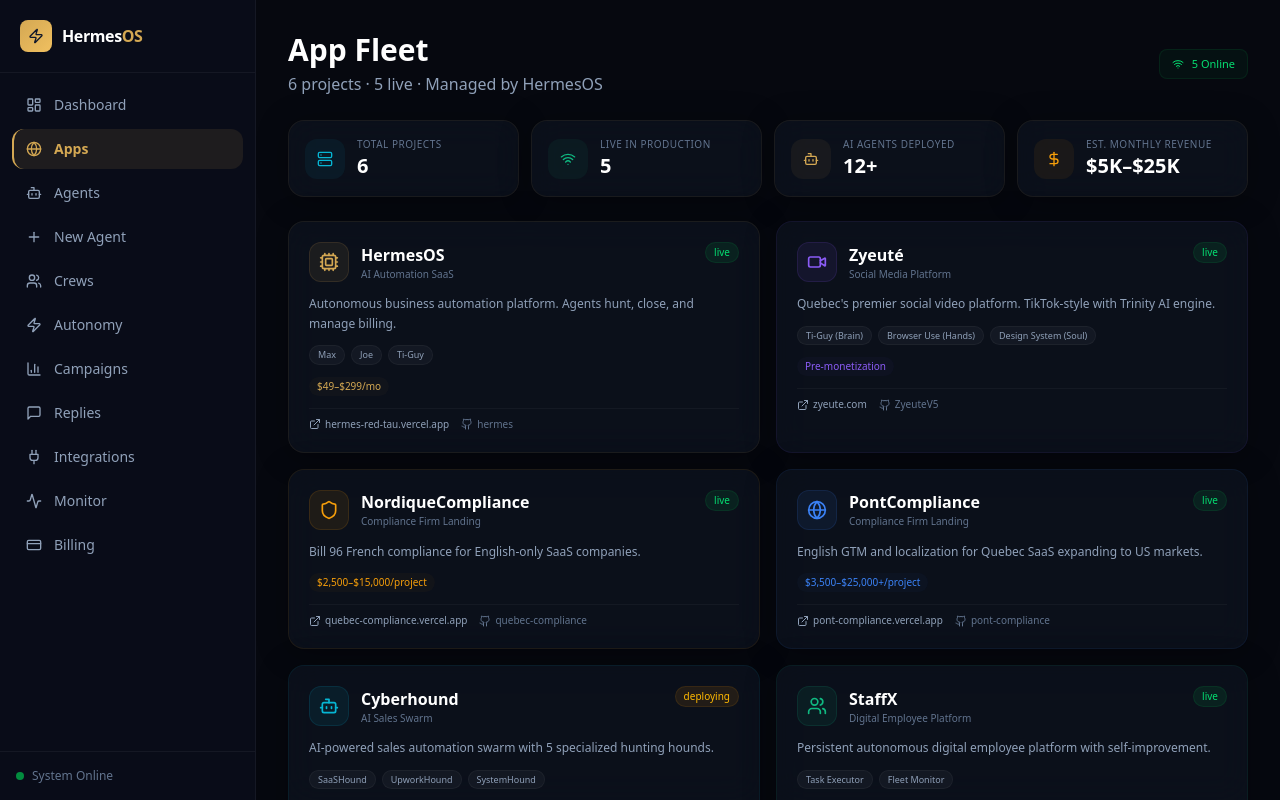
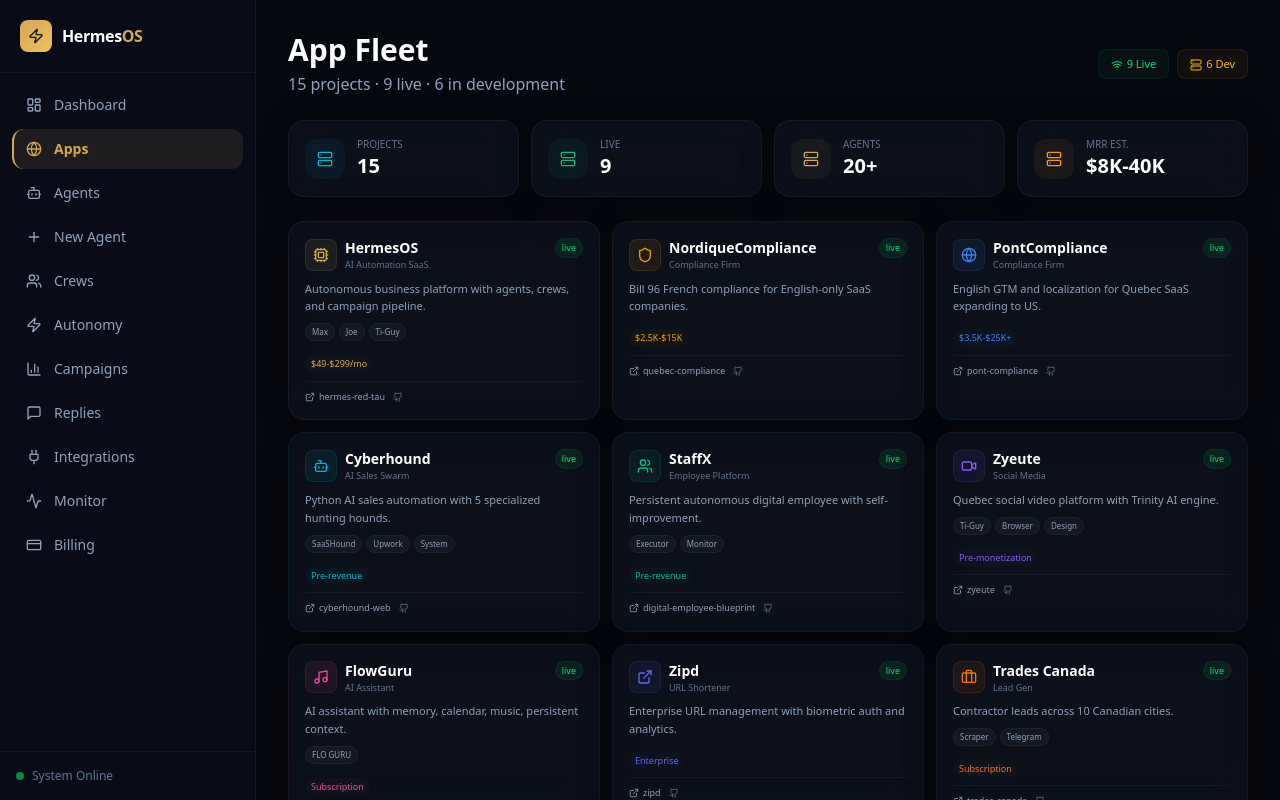
Before and after one commit to brandonlacoste9-tech/hermes, a Next.js app: page /apps in a window 1280 px wide. Built offline with nearby package versions, Linux system fonts and the light colour scheme.

Commit message:
feat: full 15-app fleet dashboard — all projects catalogued

```diff
--- a/src/app/(dashboard)/apps/page.tsx
+++ b/src/app/(dashboard)/apps/page.tsx
@@ -1,172 +1,71 @@
 "use client";
-import { Globe, ExternalLink, Github, Server, Cpu, Shield, TrendingUp, DollarSign, Activity, Wifi, WifiOff, Users, Video, ShoppingCart, Bot, FileText } from "lucide-react";
+import { Globe, ExternalLink, Github, Server, Shield, Video, Bot, Users, Music, Briefcase, Search, FileText, TrendingUp, Truck, DollarSign, Wifi, Cpu } from "lucide-react";
+
+const iconMap: Record<string, any> = { Cpu, Shield, Globe, Bot, Users, Video, Music, ExternalLink, Briefcase, Search, FileText, TrendingUp, Truck, DollarSign };
 
 const APPS = [
-  {
-    name: "HermesOS",
-    url: "hermes-red-tau.vercel.app",
-    repo: "brandonlacoste9-tech/hermes",
-    type: "AI Automation SaaS",
-    status: "live",
-    stack: ["Next.js 16", "DeepSeek", "Supabase", "CrewAI", "Composio"],
-    desc: "Autonomous business automation platform. Agents hunt, close, and manage billing.",
-    agents: ["Max", "Joe", "Ti-Guy"],
-    revenue: "$49–$299/mo",
-    icon: <Cpu className="w-5 h-5" />,
-    color: "#d4a853",
-  },
-  {
-    name: "Zyeuté",
-    url: "zyeute.com",
-    repo: "brandonlacoste9-tech/ZyeuteV5",
-    type: "Social Media Platform",
-    status: "live",
-    stack: ["React 19", "Express", "Supabase", "Redis", "Gemini AI"],
-    desc: "Quebec's premier social video platform. TikTok-style with Trinity AI engine.",
-    agents: ["Ti-Guy (Brain)", "Browser Use (Hands)", "Design System (Soul)"],
-    revenue: "Pre-monetization",
-    icon: <Video className="w-5 h-5" />,
-    color: "#8b5cf6",
-  },
-  {
-    name: "NordiqueCompliance",
-    url: "quebec-compliance.vercel.app",
-    repo: "brandonlacoste9-tech/quebec-compliance",
-    type: "Compliance Firm Landing",
-    status: "live",
-    stack: ["Next.js 16", "Tailwind 4", "Stripe-ready"],
-    desc: "Bill 96 French compliance for English-only SaaS companies.",
-    agents: [],
-    revenue: "$2,500–$15,000/project",
-    icon: <Shield className="w-5 h-5" />,
-    color: "#f59e0b",
-  },
-  {
-    name: "PontCompliance",
-    url: "pont-compliance.vercel.app",
-    repo: "brandonlacoste9-tech/pont-compliance",
-    type: "Compliance Firm Landing",
-    status: "live",
-    stack: ["Next.js 16", "Tailwind 4"],
-    desc: "English GTM and localization for Quebec SaaS expanding to US markets.",
-    agents: [],
-    revenue: "$3,500–$25,000+/project",
-    icon: <Globe className="w-5 h-5" />,
-    color: "#3b82f6",
-  },
-  {
-    name: "Cyberhound",
-    url: "cyberhound-web.vercel.app",
-    repo: "brandonlacoste9-tech/Cyberhound",
-    type: "AI Sales Swarm",
-    status: "deploying",
-    stack: ["Next.js", "Python", "Supabase", "Firecrawl"],
-    desc: "AI-powered sales automation swarm with 5 specialized hunting hounds.",
-    agents: ["SaaSHound", "UpworkHound", "SystemHound"],
-    revenue: "Pre-revenue",
-    icon: <Bot className="w-5 h-5" />,
-    color: "#06b6d4",
-  },
-  {
-    name: "StaffX",
-    url: "digital-employee-blueprint.vercel.app",
-    repo: "brandonlacoste9-tech/digital-employee-blueprint",
-    type: "Digital Employee Platform",
-    status: "live",
-    stack: ["Next.js", "DeepSeek", "Hermes", "Express"],
-    desc: "Persistent autonomous digital employee platform with self-improvement.",
-    agents: ["Task Executor", "Fleet Monitor"],
-    revenue: "Pre-revenue",
-    icon: <Users className="w-5 h-5" />,
-    color: "#10b981",
-  },
+  { name: "HermesOS", url: "hermes-red-tau.vercel.app", repo: "brandonlacoste9-tech/hermes", type: "AI Automation SaaS", status: "live", desc: "Autonomous business platform with agents, crews, and campaign pipeline.", agents: ["Max","Joe","Ti-Guy"], revenue: "$49-$299/mo", icon: "Cpu", color: "#d4a853" },
+  { name: "NordiqueCompliance", url: "quebec-compliance.vercel.app", repo: "brandonlacoste9-tech/quebec-compliance", type: "Compliance Firm", status: "live", desc: "Bill 96 French compliance for English-only SaaS companies.", agents: [], revenue: "$2.5K-$15K", icon: "Shield", color: "#f59e0b" },
+  { name: "PontCompliance", url: "pont-compliance.vercel.app", repo: "brandonlacoste9-tech/pont-compliance", type: "Compliance Firm", status: "live", desc: "English GTM and localization for Quebec SaaS expanding to US.", agents: [], revenue: "$3.5K-$25K+", icon: "Globe", color: "#3b82f6" },
+  { name: "Cyberhound", url: "cyberhound-web.vercel.app", repo: "brandonlacoste9-tech/Cyberhound", type: "AI Sales Swarm", status: "live", desc: "Python AI sales automation with 5 specialized hunting hounds.", agents: ["SaaSHound","Upwork","System"], revenue: "Pre-revenue", icon: "Bot", color: "#06b6d4" },
+  { name: "StaffX", url: "digital-employee-blueprint.vercel.app", repo: "brandonlacoste9-tech/digital-employee-blueprint", type: "Employee Platform", status: "live", desc: "Persistent autonomous digital employee with self-improvement.", agents: ["Executor","Monitor"], revenue: "Pre-revenue", icon: "Users", color: "#10b981" },
+  { name: "Zyeute", url: "zyeute.com", repo: "brandonlacoste9-tech/ZyeuteV5", type: "Social Media", status: "live", desc: "Quebec social video platform with Trinity AI engine.", agents: ["Ti-Guy","Browser","Design"], revenue: "Pre-monetization", icon: "Video", color: "#8b5cf6" },
+  { name: "FlowGuru", url: "flow-guru-web.vercel.app", repo: "brandonlacoste9-tech/flow-guru-web", type: "AI Assistant", status: "live", desc: "AI assistant with memory, calendar, music, persistent context.", agents: ["FLO GURU"], revenue: "Subscription", icon: "Music", color: "#ec4899" },
+  { name: "Zipd", url: "zipd.vercel.app", repo: "brandonlacoste9-tech/v0-linksnip-dashboard", type: "URL Shortener", status: "live", desc: "Enterprise URL management with biometric auth and analytics.", agents: [], revenue: "Enterprise", icon: "ExternalLink", color: "#6366f1" },
+  { name: "Trades Canada", url: "trades-canada.vercel.app", repo: "brandonlacoste9-tech/trades-canada-v2", type: "Lead Gen", status: "live", desc: "Contractor leads across 10 Canadian cities.", agents: ["Scraper","Telegram"], revenue: "Subscription", icon: "Briefcase", color: "#f97316" },
+  { name: "Koloni Studio", url: "koloni.vercel.app", repo: "brandonlacoste9-tech/adgenxai", type: "AI Creator", status: "dev", desc: "Gen Z AI content creation: video, image, script generation.", agents: ["Content Engine"], revenue: "Freemium", icon: "Search", color: "#a855f7" },
+  { name: "Korean AI Comp", url: "korean-ai.vercel.app", repo: "brandonlacoste9-tech/korean-AI-compliance-", type: "Regulatory SaaS", status: "dev", desc: "Korean AI Act and PIPC compliance with 77-day countdown.", agents: [], revenue: "Subscription", icon: "FileText", color: "#ef4444" },
+  { name: "QMetier", url: "qmetier.vercel.app", repo: "brandonlacoste9-tech/QMETIER-", type: "Jobs Platform", status: "dev", desc: "Quebec multilingual job and employment platform.", agents: ["Telegram Bot"], revenue: "Pre-revenue", icon: "Briefcase", color: "#14b8a6" },
+  { name: "Trades USA", url: "trades-usa.vercel.app", repo: "brandonlacoste9-tech/trades-usa-v2", type: "Lead Gen", status: "dev", desc: "Contractor leads across US cities.", agents: ["Scraper","Telegram"], revenue: "Subscription", icon: "TrendingUp", color: "#eab308" },
+  { name: "TruckerHub", url: "truckerhub.vercel.app", repo: "brandonlacoste9-tech/truckerhub", type: "Logistics", status: "dev", desc: "Trucking and logistics management platform.", agents: [], revenue: "Pre-revenue", icon: "Truck", color: "#84cc16" },
+  { name: "KryptTrac", url: "krypttrac.com", repo: "brandonlacoste9-tech/krypttrac.com", type: "Crypto Portfolio", status: "dev", desc: "Cryptocurrency portfolio tracking and analytics.", agents: [], revenue: "Pre-revenue", icon: "DollarSign", color: "#f59e0b" },
 ];
 
 export default function AppsPage() {
   const liveCount = APPS.filter(a => a.status === "live").length;
-
+  const devCount = APPS.filter(a => a.status === "dev").length;
   return (
     <div className="p-6 md:p-8 max-w-7xl mx-auto space-y-6">
       <div className="flex items-center justify-between">
         <div>
           <h1 className="text-3xl font-bold text-white">App Fleet</h1>
-          <p className="text-slate-400 mt-1">
-            {APPS.length} projects · {liveCount} live · Managed by HermesOS
-          </p>
+          <p className="text-slate-400 mt-1">{APPS.length} projects · {liveCount} live · {devCount} in development</p>
         </div>
-        <div className="flex items-center gap-3">
-          <div className="flex items-center gap-2 px-3 py-1.5 rounded-lg bg-green-500/5 border border-green-500/10 text-[11px]">
-            <Wifi className="w-3 h-3 text-green-400" />
-            <span className="text-green-400">{liveCount} Online</span>
-          </div>
+        <div className="flex items-center gap-2">
+          <span className="px-3 py-1.5 rounded-lg bg-green-500/5 border border-green-500/10 text-[11px] text-green-400"><Wifi className="w-3 h-3 inline mr-1" />{liveCount} Live</span>
+          <span className="px-3 py-1.5 rounded-lg bg-amber-500/5 border border-amber-500/10 text-[11px] text-amber-400"><Server className="w-3 h-3 inline mr-1" />{devCount} Dev</span>
         </div>
       </div>
-
-      {/* Stats */}
       <div className="grid grid-cols-2 md:grid-cols-4 gap-3">
-        {[
-          { label: "Total Projects", value: APPS.length, icon: <Server className="w-4 h-4" />, color: "#06b6d4" },
-          { label: "Live in Production", value: liveCount, icon: <Wifi className="w-4 h-4" />, color: "#10b981" },
-          { label: "AI Agents Deployed", value: "12+", icon: <Bot className="w-4 h-4" />, color: "#d4a853" },
-          { label: "Est. Monthly Revenue", value: "$5K–$25K", icon: <DollarSign className="w-4 h-4" />, color: "#f59e0b" },
-        ].map(s => (
-          <div key={s.label} className="card-glass p-4 flex items-center gap-3">
-            <div className="w-10 h-10 rounded-xl flex items-center justify-center" style={{ background: `${s.color}10`, color: s.color }}>{s.icon}</div>
-            <div>
-              <p className="text-[10px] uppercase tracking-wider text-slate-500">{s.label}</p>
-              <p className="text-xl font-bold text-white">{s.value}</p>
-            </div>
+        {[["Projects",APPS.length,"#06b6d4"],["Live",liveCount,"#10b981"],["Agents","20+","#d4a853"],["MRR Est.","$8K-40K","#f59e0b"]].map(([l,v,c]) => (
+          <div key={String(l)} className="card-glass p-4 flex items-center gap-3">
+            <div className="w-10 h-10 rounded-xl flex items-center justify-center" style={{background:`${c}10`,color:c}}><Server className="w-4 h-4" /></div>
+            <div><p className="text-[10px] uppercase text-slate-500">{l}</p><p className="text-xl font-bold text-white">{v}</p></div>
           </div>
         ))}
       </div>
-
-      {/* App Grid */}
-      <div className="grid grid-cols-1 md:grid-cols-2 gap-4">
-        {APPS.map(app => (
-          <div key={app.name} className="card-glass p-5 space-y-3" style={{ borderColor: `${app.color}15` }}>
-            <div className="flex items-start justify-between">
-              <div className="flex items-center gap-3">
-                <div className="w-10 h-10 rounded-xl flex items-center justify-center shrink-0" style={{ background: `${app.color}15`, border: `1px solid ${app.color}20`, color: app.color }}>
-                  {app.icon}
+      <div className="grid grid-cols-1 md:grid-cols-2 lg:grid-cols-3 gap-3">
+        {APPS.map(app => {
+          const Icon = iconMap[app.icon] || Globe;
+          return (
+            <div key={app.name} className="card-glass p-4 space-y-2" style={{borderColor:`${app.color}15`}}>
+              <div className="flex items-start justify-between">
+                <div className="flex items-center gap-2">
+                  <div className="w-8 h-8 rounded-lg flex items-center justify-center shrink-0" style={{background:`${app.color}15`,border:`1px solid ${app.color}20`,color:app.color}}><Icon className="w-4 h-4" /></div>
+                  <div><h3 className="font-bold text-white text-sm">{app.name}</h3><p className="text-[9px] text-slate-500">{app.type}</p></div>
                 </div>
-                <div>
-                  <h3 className="font-bold text-white">{app.name}</h3>
-                  <p className="text-[10px] text-slate-500">{app.type}</p>
-                </div>
+                <span className={`text-[9px] px-1.5 py-0.5 rounded-full ${app.status==="live"?"bg-green-500/10 text-green-400 border-green-500/10":"bg-amber-500/10 text-amber-400 border-amber-500/10"} border`}>{app.status}</span>
               </div>
-              <span className={`text-[10px] px-2 py-0.5 rounded-full ${app.status === "live" ? "bg-green-500/10 text-green-400 border border-green-500/10" : "bg-amber-500/10 text-amber-400 border border-amber-500/10"}`}>
-                {app.status}
-              </span>
+              <p className="text-[11px] text-slate-400 leading-relaxed">{app.desc}</p>
+              {app.agents.length>0 && <div className="flex flex-wrap gap-1">{app.agents.map((a,i)=><span key={i} className="text-[8px] px-1.5 py-0.5 rounded-full bg-white/[0.04] text-slate-400 border border-white/[0.04]">{a}</span>)}</div>}
+              <span className="text-[9px] px-1.5 py-0.5 rounded-full inline-block" style={{background:`${app.color}08`,color:app.color}}>{app.revenue}</span>
+              <div className="flex items-center gap-2 pt-2 border-t border-white/[0.04] text-[9px]">
+                <a href={`https://${app.url}`} target="_blank" className="text-slate-400 hover:text-white flex items-center gap-1"><ExternalLink className="w-2.5 h-2.5" />{app.url.split(".")[0]}</a>
+                <a href={`https://github.com/${app.repo}`} target="_blank" className="text-slate-500 hover:text-white"><Github className="w-2.5 h-2.5" /></a>
+              </div>
             </div>
-
-            <p className="text-xs text-slate-400 leading-relaxed">{app.desc}</p>
-
-            {app.agents.length > 0 && (
-              <div className="flex flex-wrap gap-1.5">
-                {app.agents.map((a, i) => (
-                  <span key={i} className="text-[9px] px-2 py-0.5 rounded-full bg-white/[0.04] text-slate-400 border border-white/[0.04]">
-                    {a}
-                  </span>
-                ))}
-              </div>
-            )}
-
-            <div className="flex items-center gap-2 text-[10px]">
-              <span className="px-2 py-0.5 rounded-full" style={{ background: `${app.color}08`, color: app.color }}>
-                {app.revenue}
-              </span>
-            </div>
-
-            <div className="flex items-center gap-3 pt-2 border-t border-white/[0.04]">
-              <a href={`https://${app.url}`} target="_blank" className="flex items-center gap-1 text-[10px] text-slate-400 hover:text-white transition-colors">
-                <ExternalLink className="w-3 h-3" /> {app.url}
-              </a>
-              <a href={`https://github.com/${app.repo}`} target="_blank" className="flex items-center gap-1 text-[10px] text-slate-500 hover:text-white transition-colors">
-                <Github className="w-3 h-3" /> {app.repo.split("/")[1]}
-              </a>
-            </div>
-          </div>
-        ))}
+          );
+        })}
       </div>
     </div>
   );
```
